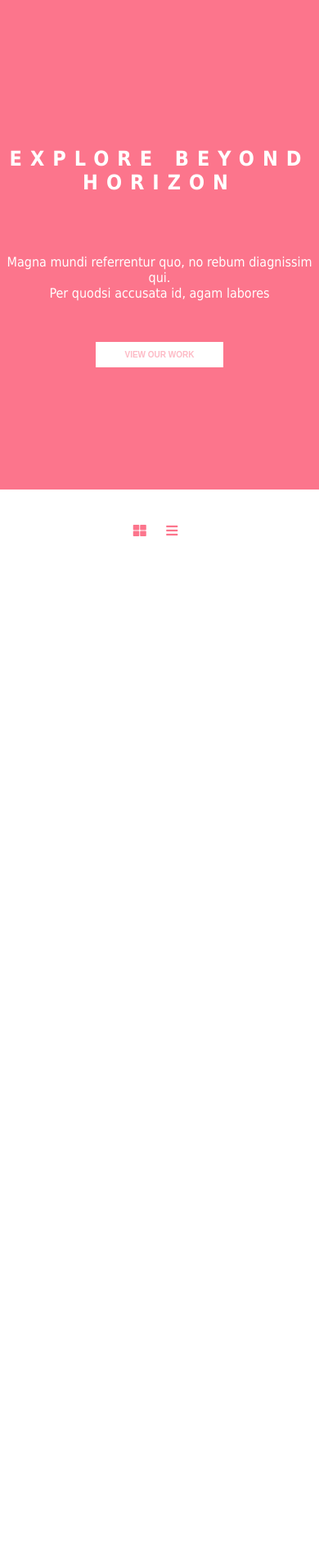
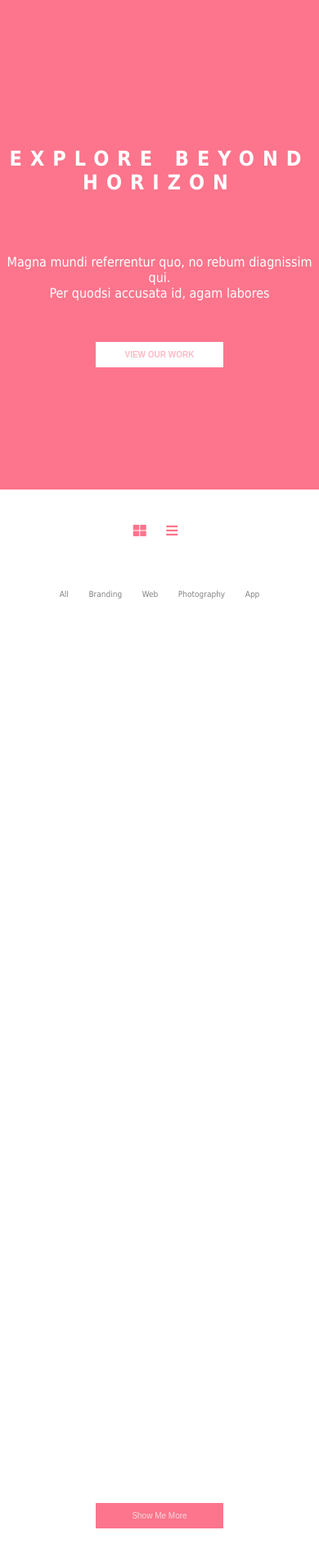
Before and after one commit to AldairMC/sneak, a plain HTML site: page index.html in a window 390 px wide. Shown: the part 103-1997 px from the top of the page at 82% size. Before the commit the page ends 844 px from the top, so only its background shows below. Drawn offline with Linux system fonts and the light colour scheme.

Commit message:
:sparkles: Button show me more ready

```diff
--- a/index.html
+++ b/index.html
@@ -52,6 +52,23 @@
                 <span><i class="fas fa-bars"></i></span>
             </div>
         </div>
+        <div class="container_filter">
+            <div class="filter">
+                <ul class="menu_filter">
+                    <a href="#" class="item_filter">All</a>
+                    <a href="#" class="item_filter">Branding</a>
+                    <a href="#" class="item_filter">Web</a>
+                    <a href="#" class="item_filter">Photography</a>
+                    <a href="#" class="item_filter">App</a>
+                </ul>
+            </div>
+        </div>
+        <div class="container_images" id="container_images">
+
+        </div>
+        <div class="container_button_footer">
+            <button class="button_footer">Show Me More</button>
+        </div>
     </div>
 
     <script type="text/javascript" src="main.js"></script>
--- a/style.css
+++ b/style.css
@@ -129,6 +129,60 @@ body {
     cursor: pointer;
 }
 
+.container_filter {
+    display: grid;
+}
+
+.filter {
+    justify-self: center;
+    align-self: center;
+}
+
+.menu_filter .item_filter {
+    color: #838383;
+    text-decoration: none;
+    padding: 5px 20px 5px 20px;
+    font-size: 15px;
+    transition: 0.4s;
+    text-align: center;
+}
+
+.menu_filter .item_filter:hover {
+    padding-top: 5px;
+    background-color: #fc758c;
+    color: white;
+}
+
+.container_images {
+    display: grid;
+    grid-template-columns: repeat(3, 1fr);
+    column-gap: 2%;
+    row-gap: 15px;
+    height: 1000px;
+    margin: 50px 200px 0 200px;
+}
+
+.container_images img {
+    width: 100%;
+    height: auto;
+}
+
+.container_button_footer {
+    display: grid;
+    height: 100px;
+}
+
+.button_footer {
+    width: 12%;
+    padding: 10px 15px 10px 15px;
+    background-color: #fc758c;
+    color: rgba(255, 255, 255, 0.7);
+    border: none;
+    font-size: 10px;
+    justify-self: center;
+    align-self: center;
+}
+
 @media screen and (max-width:800px) {
 
     body {
@@ -175,4 +229,22 @@ body {
         width: 40%;
     }
 
+    .menu_filter {
+        padding-left: 0px;
+    }
+
+    .menu_filter .item_filter {
+        font-size: 10px;
+        padding: 0 10px 0 10px;
+    }
+
+    .container_images {
+        grid-template-columns: 100%;
+        margin: 50px 20px 0 20px;
+    }
+
+    .button_footer {
+        width: 40%;
+    }
+
 }
```
